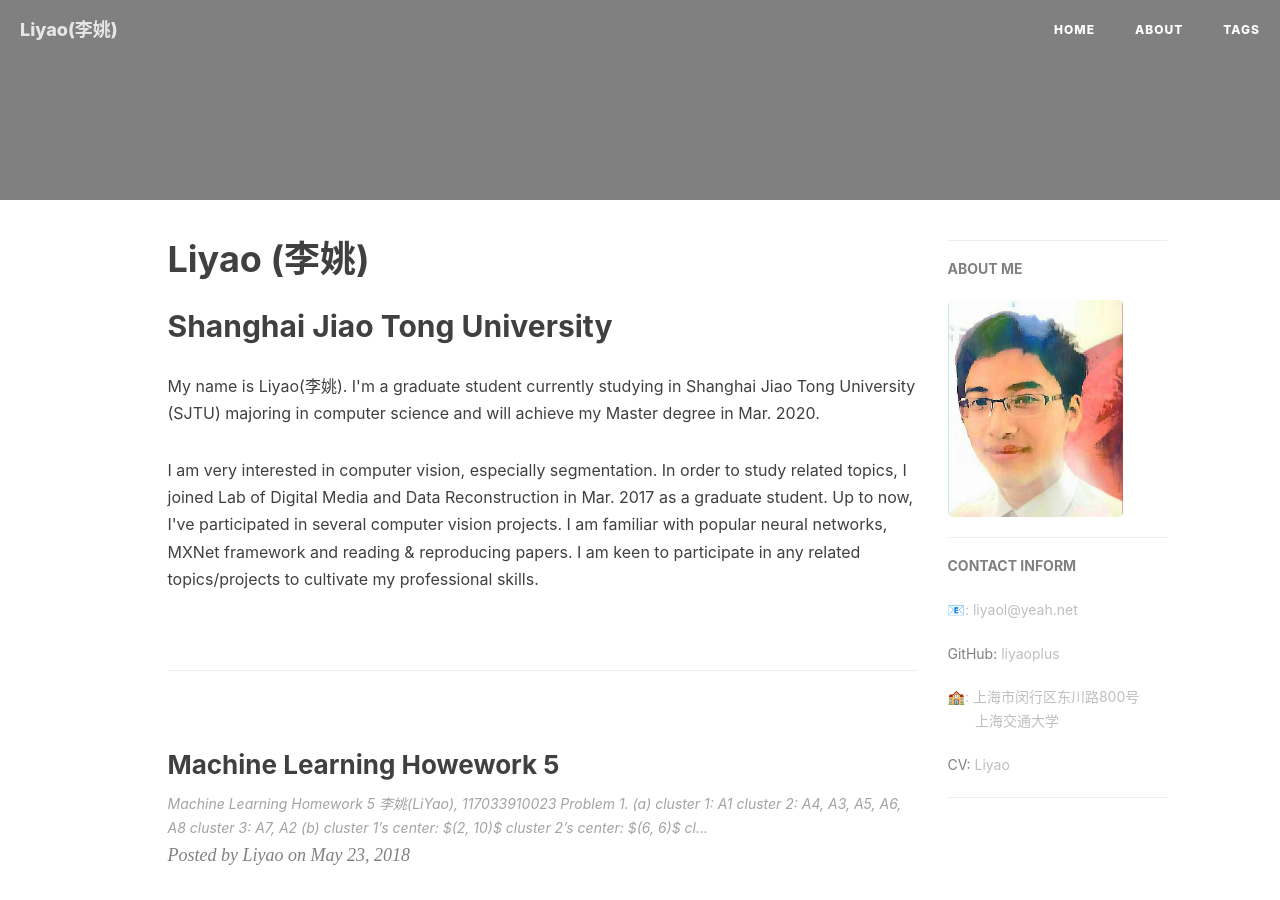
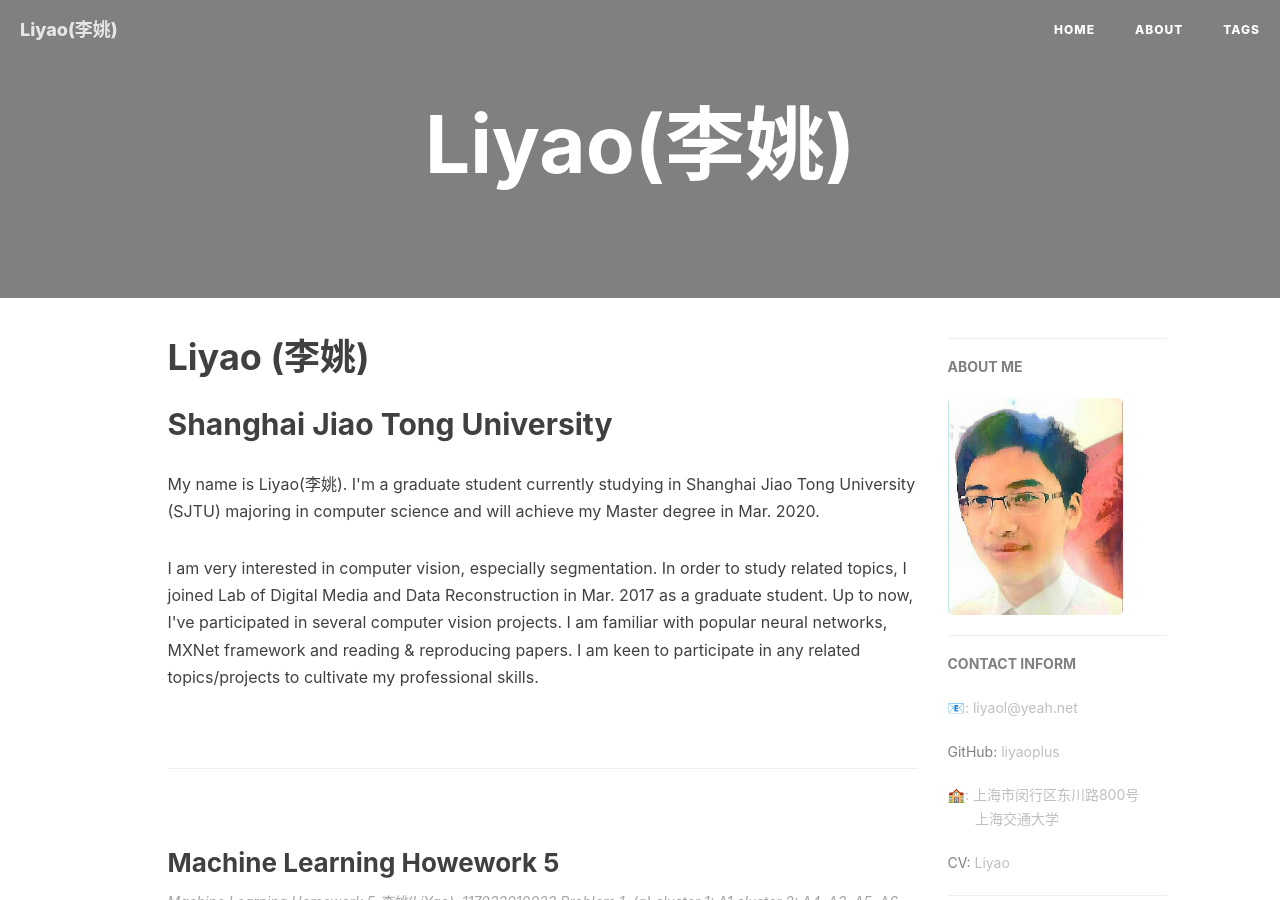
Before and after one commit to liyaoplus/liyaoplus.github.io, a Jekyll site: the page built from index.html, in a window 1280 px wide and 900 px high. Built offline with Jekyll 4.4.1, drawn with Linux system fonts in a browser that asks for light colours; nearby versions of some CDN libraries; the list of posts is cut into pages by our own code; comment, search, counter and statistics services are not loaded.

Commit message:
Update page.html

```diff
--- a/_layouts/page.html
+++ b/_layouts/page.html
@@ -10,9 +10,9 @@ layout: default
     <div class="container">
         <div class="row">
             <div class="col-lg-8 col-lg-offset-2 col-md-10 col-md-offset-1 ">
-	    <!--<div class="col-lg-1 col-lg-offset-1 col-md-1 col-md-offset-1 ">-->
                 <div class="site-heading">
                     <!--<h1>{% if page.title %}{{ page.title }}{% else %}{{ site.title }}{% endif %}</h1>-->
+		    <h1>{% if site.title %}{{ site.title }}{% endif %}</h1>
                     <!--<hr class="small">-->
                     <!--<span class="subheading">{{ page.description }}</span>-->
                 </div>
```
